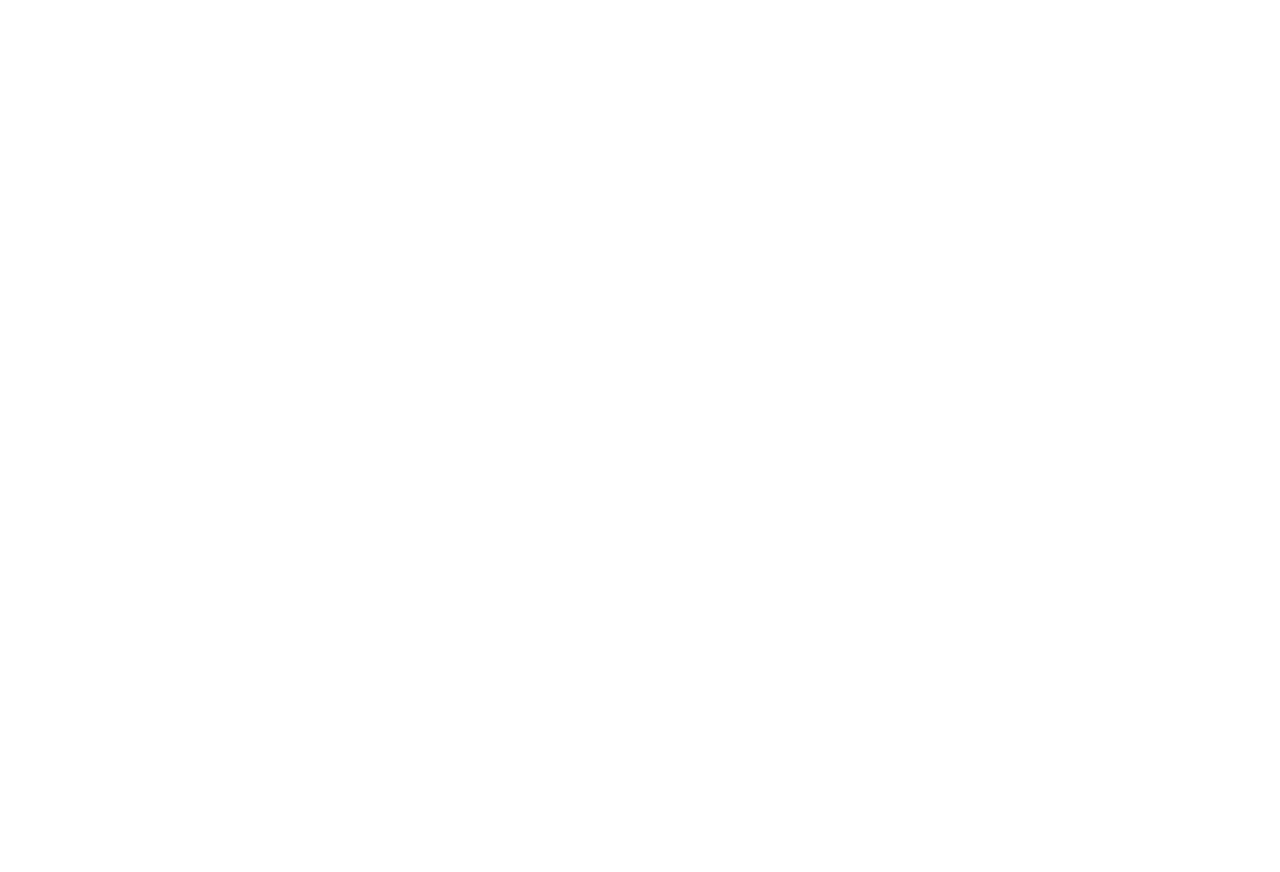
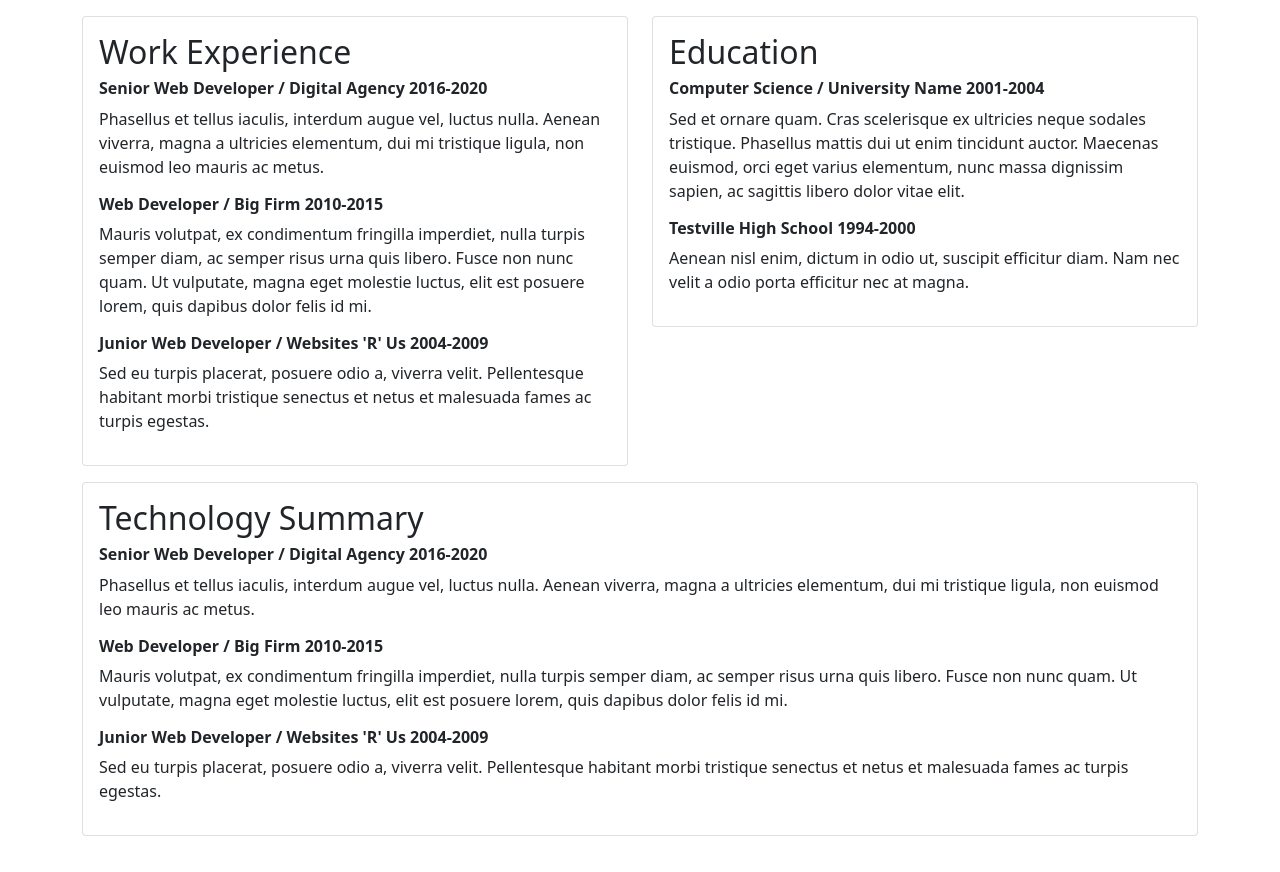
Before and after one commit to bryan0x17/CPRG352-Lab10, a React (Create React App) app in the folder portfolio-app/: page / in a window 1280 px wide. Shown: the top 872 px of the page. Before the commit the page ends 800 px from the top, so only its background shows below. Built offline with nearby package versions, Linux system fonts and the light colour scheme.

Commit message:
Added static html and updated to jsx

```diff
--- a/portfolio-app/src/App.js
+++ b/portfolio-app/src/App.js
@@ -5,6 +5,109 @@
   return (
     <div className="App">
 
+    <main className="container">
+        <div className="row mt-3">
+            <div className="col-md">
+                <div className="card">
+                    <div className="card-body">
+                        <h2 className="card-title">Work Experience</h2>
+                        <ul className="list-unstyled">
+                            <li>
+                                <h6 className="fw-bold">Senior Web Developer / Digital Agency 2016-2020</h6>
+                                <p>Phasellus et tellus iaculis, interdum augue vel, luctus nulla. Aenean viverra,
+                                    magna
+                                    a
+                                    ultricies
+                                    elementum, dui mi tristique ligula, non euismod leo mauris ac metus.</p>
+                            </li>
+                            <li>
+                                <h6 className="fw-bold">Web Developer / Big Firm 2010-2015</h6>
+                                <p>Mauris volutpat, ex condimentum fringilla imperdiet, nulla turpis semper diam, ac
+                                    semper
+                                    risus urna quis
+                                    libero. Fusce non nunc quam. Ut vulputate, magna eget molestie luctus, elit est
+                                    posuere
+                                    lorem, quis
+                                    dapibus dolor felis id mi.</p>
+                            </li>
+                            <li>
+                                <h6 className="fw-bold">Junior Web Developer / Websites 'R' Us 2004-2009</h6>
+                                <p>Sed eu turpis placerat, posuere odio a, viverra velit. Pellentesque habitant
+                                    morbi
+                                    tristique
+                                    senectus et
+                                    netus et malesuada fames ac turpis egestas.</p>
+                            </li>
+                        </ul>
+                    </div>
+                </div>
+            </div>
+            <div className="col-md">
+                <div className="card">
+                    <div className="card-body">
+                        <h2 className="card-title">Education</h2>
+                        <ul className="list-unstyled">
+                            <li>
+                                <h6 className="fw-bold">Computer Science / University Name 2001-2004</h6>
+                                <p>Sed et ornare quam. Cras scelerisque ex ultricies neque sodales tristique. Phasellus
+                                    mattis
+                                    dui ut enim
+                                    tincidunt auctor. Maecenas euismod, orci eget varius elementum, nunc massa dignissim
+                                    sapien,
+                                    ac sagittis
+                                    libero dolor vitae elit.</p>
+                            </li>
+                            <li>
+                                <h6 className="fw-bold">Testville High School 1994-2000</h6>
+                                <p>Aenean nisl enim, dictum in odio ut, suscipit efficitur diam. Nam nec velit a odio
+                                    porta
+                                    efficitur nec at
+                                    magna.</p>
+                            </li>
+                        </ul>
+                    </div>
+                </div>
+            </div>
+        </div>
+        <div className="row mt-3">
+            <div className="col-md mb-5">
+                <div className="card">
+                    <div className="card-body">
+                        <h2 className="card-title">Technology Summary</h2>
+                        <ul className="list-unstyled">
+                            <li>
+                                <h6 className="fw-bold">Senior Web Developer / Digital Agency 2016-2020</h6>
+                                <p>Phasellus et tellus iaculis, interdum augue vel, luctus nulla. Aenean viverra,
+                                    magna
+                                    a
+                                    ultricies
+                                    elementum, dui mi tristique ligula, non euismod leo mauris ac metus.</p>
+                            </li>
+                            <li>
+                                <h6 className="fw-bold">Web Developer / Big Firm 2010-2015</h6>
+                                <p>Mauris volutpat, ex condimentum fringilla imperdiet, nulla turpis semper diam, ac
+                                    semper
+                                    risus urna quis
+                                    libero. Fusce non nunc quam. Ut vulputate, magna eget molestie luctus, elit est
+                                    posuere
+                                    lorem, quis
+                                    dapibus dolor felis id mi.</p>
+                            </li>
+                            <li>
+                                <h6 className="fw-bold">Junior Web Developer / Websites 'R' Us 2004-2009</h6>
+                                <p>Sed eu turpis placerat, posuere odio a, viverra velit. Pellentesque habitant
+                                    morbi
+                                    tristique
+                                    senectus et
+                                    netus et malesuada fames ac turpis egestas.</p>
+                            </li>
+                        </ul>
+                    </div>
+                </div>
+            </div>
+        </div>
+    </main>
+
     </div>
   );
 }
```
